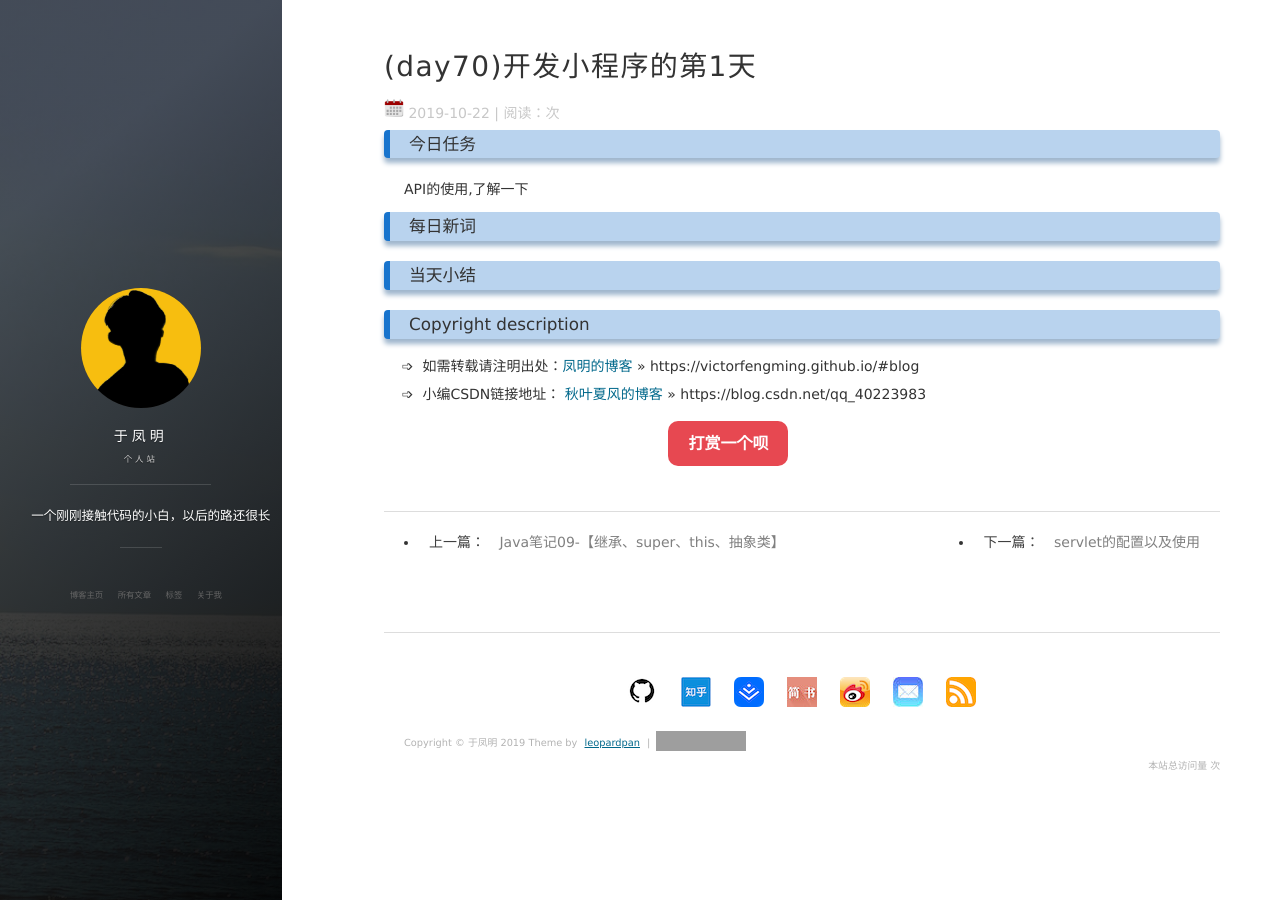
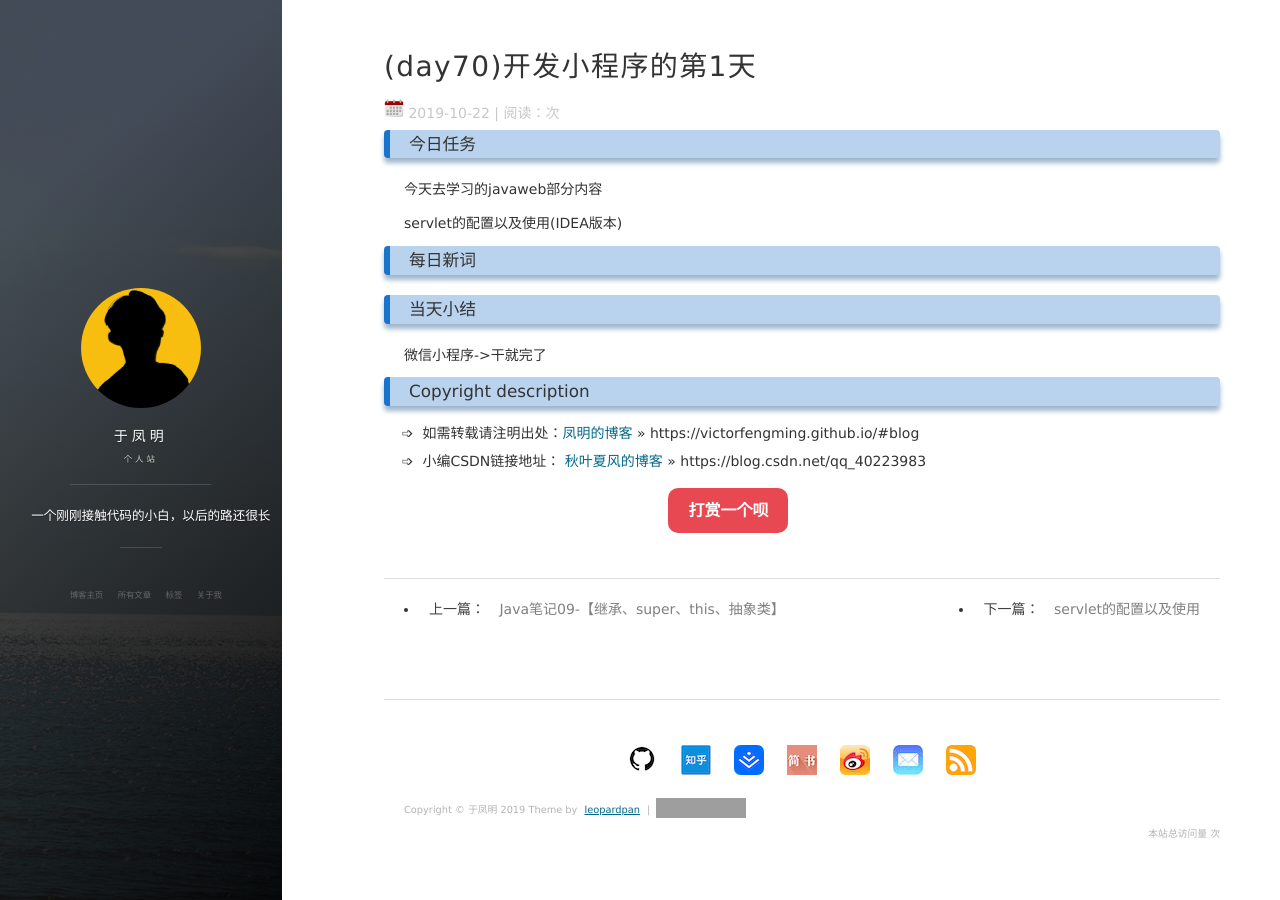
Before and after one commit to victorfengming/victorfengming.github.io.leopardpan, a Jekyll site: the page built from _posts/daily/2019-10-22-day70.md, in a window 1280 px wide. Built offline with Jekyll 4.4.1, drawn with Linux system fonts in a browser that asks for light colours; nearby versions of some CDN libraries; comment, search, counter and statistics services are not loaded; grey boxes are pictures that could not be loaded.

Commit message:
servlet的配置--更改样式

```diff
--- a/_posts/daily/2019-10-22-day70.md
+++ b/_posts/daily/2019-10-22-day70.md
@@ -6,7 +6,11 @@ tags: XDH
 ---
 
 ### 今日任务
-API的使用,了解一下
+今天去学习的javaweb部分内容
+
+servlet的配置以及使用(IDEA版本)
+
 ### 每日新词
 
 ### 当天小结
+微信小程序->干就完了
```
